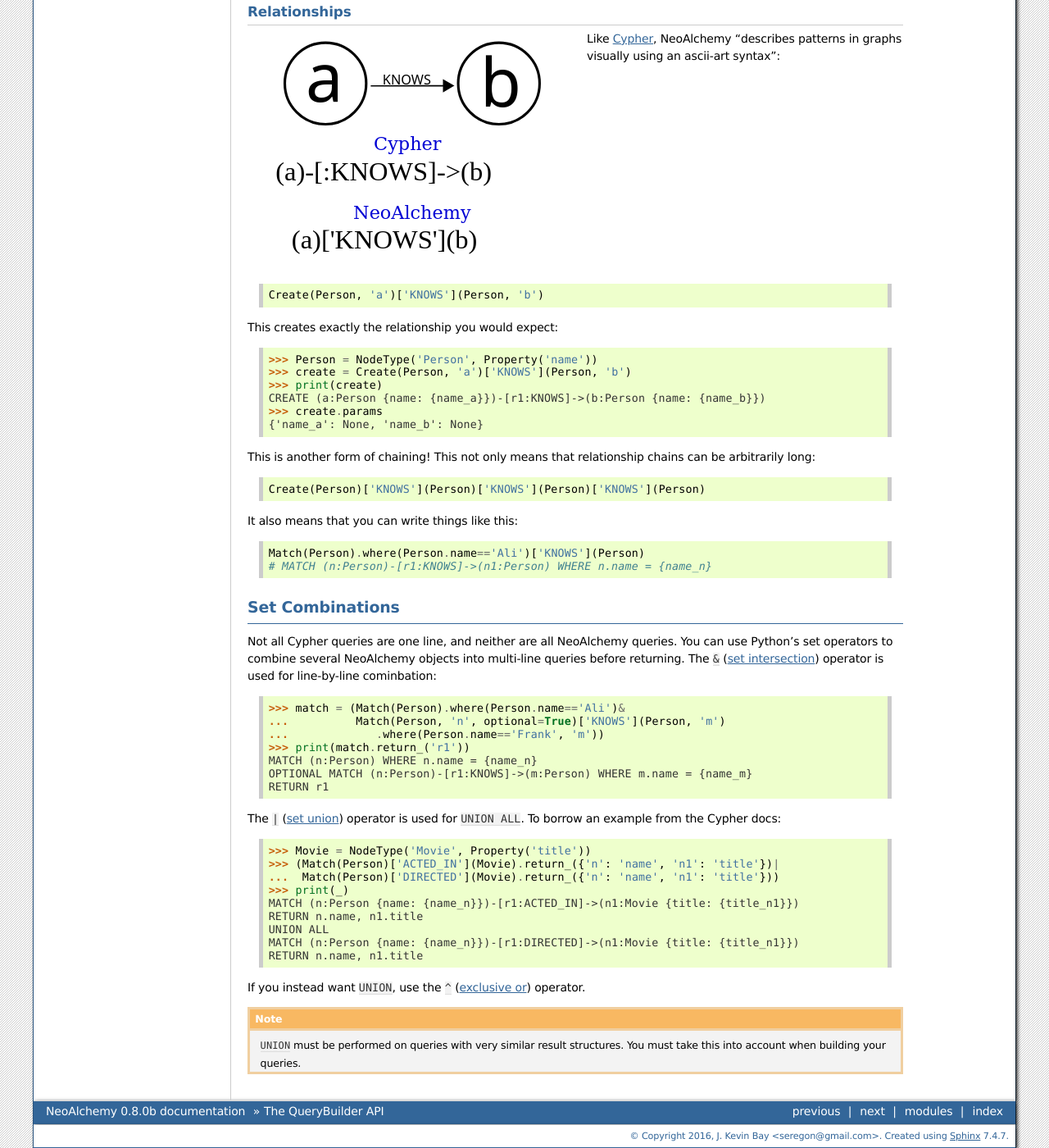
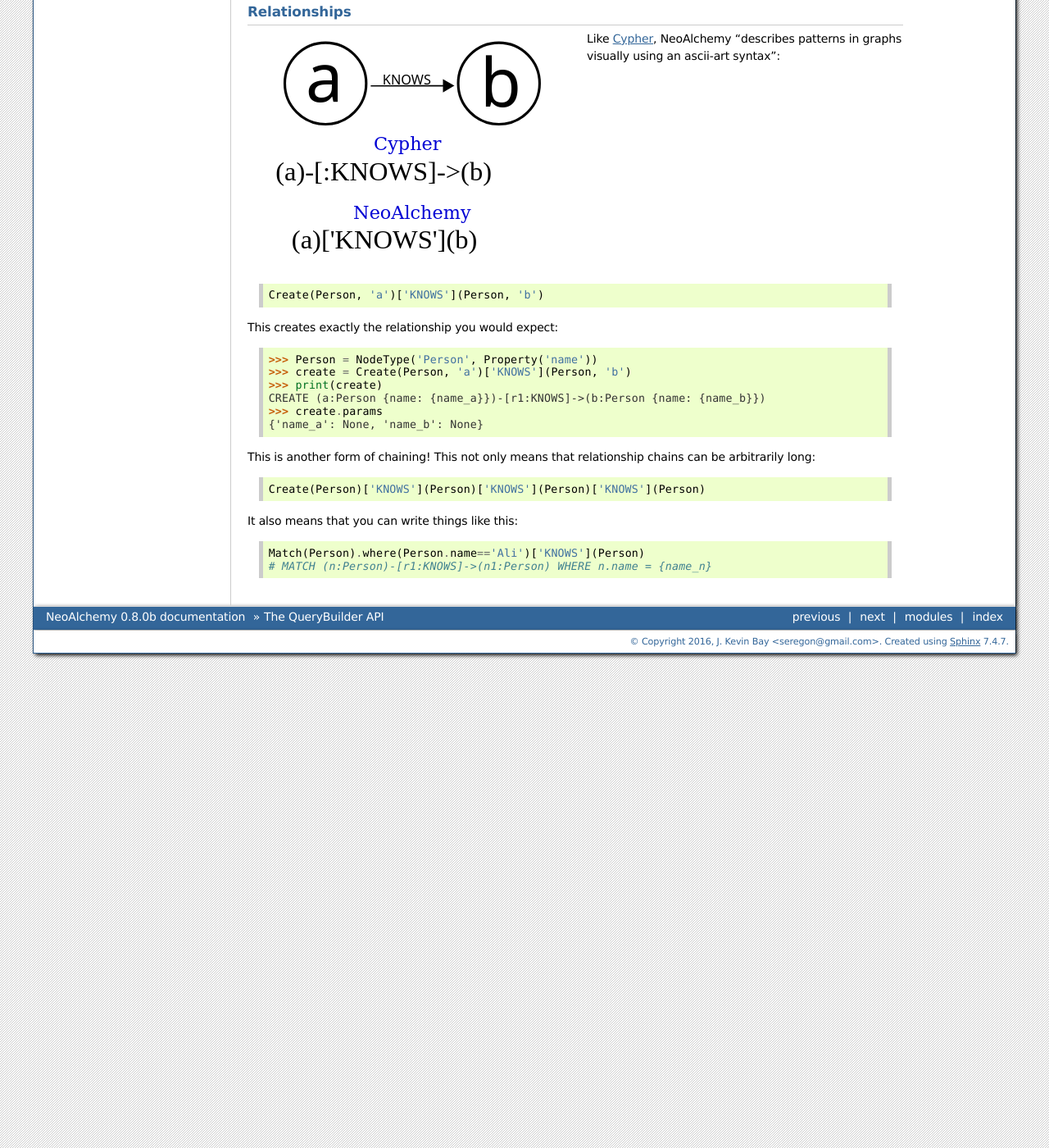
Before and after one commit to TwoBitAlchemist/NeoAlchemy, a Sphinx documentation site: the page built from source/query-builder.rst, in a window 1280 px wide and 1400 px high, scrolled down 3159 px. Shown: the whole window at 82% size. Built offline with Sphinx 7.4.7, drawn with Linux system fonts in a browser that asks for light colours.

Commit message:
Removed docs for Set Combinations from 0.8.0b

```diff
--- a/source/query-builder.rst
+++ b/source/query-builder.rst
@@ -236,42 +236,6 @@ It also means that you can write things like this::
     Match(Person).where(Person.name=='Ali')['KNOWS'](Person)
     # MATCH (n:Person)-[r1:KNOWS]->(n1:Person) WHERE n.name = {name_n}
 
-================
-Set Combinations
-================
-
-Not all Cypher queries are one line, and neither are all NeoAlchemy queries.
-You can use Python's set operators to combine several NeoAlchemy objects into
-multi-line queries before returning. The ``&`` (`set intersection`_) operator
-is used for line-by-line cominbation::
-
-    >>> match = (Match(Person).where(Person.name=='Ali')&
-    ...          Match(Person, 'n', optional=True)['KNOWS'](Person, 'm')
-    ...             .where(Person.name=='Frank', 'm'))
-    >>> print(match.return_('r1'))
-    MATCH (n:Person) WHERE n.name = {name_n}
-    OPTIONAL MATCH (n:Person)-[r1:KNOWS]->(m:Person) WHERE m.name = {name_m}
-    RETURN r1
-
-The ``|`` (`set union`_) operator is used for ``UNION ALL``. To borrow an
-example from the Cypher docs::
-
-    >>> Movie = NodeType('Movie', Property('title'))
-    >>> (Match(Person)['ACTED_IN'](Movie).return_({'n': 'name', 'n1': 'title'})|
-    ...  Match(Person)['DIRECTED'](Movie).return_({'n': 'name', 'n1': 'title'}))
-    >>> print(_)
-    MATCH (n:Person {name: {name_n}})-[r1:ACTED_IN]->(n1:Movie {title: {title_n1}})
-    RETURN n.name, n1.title
-    UNION ALL
-    MATCH (n:Person {name: {name_n}})-[r1:DIRECTED]->(n1:Movie {title: {title_n1}})
-    RETURN n.name, n1.title
-
-If you instead want ``UNION``, use the ``^`` (`exclusive or`_) operator.
-
-.. note::
-    ``UNION`` must be performed on queries with very similar result structures.
-    You must take this into account when building your queries.
-
 
 .. _the Neo4J Docs: http://neo4j.com/docs/developer-manual/current/#graphdb-neo4j-schema-indexes
 .. _familiar Cypher verbs: https://neo4j.com/docs/developer-manual/current/#query-create
@@ -280,6 +244,3 @@ If you instead want ``UNION``, use the ``^`` (`exclusive or`_) operator.
 .. _REMOVE: https://neo4j.com/docs/developer-manual/current/#query-remove
 .. _DELETE: https://neo4j.com/docs/developer-manual/current/#query-delete
 .. _Cypher: https://neo4j.com/developer/cypher-query-language/
-.. _set intersection: https://docs.python.org/3/library/stdtypes.html#set.intersection
-.. _set union: https://docs.python.org/3/library/stdtypes.html#set.union
-.. _exclusive or: https://docs.python.org/3/library/stdtypes.html#set.symmetric_difference
```
